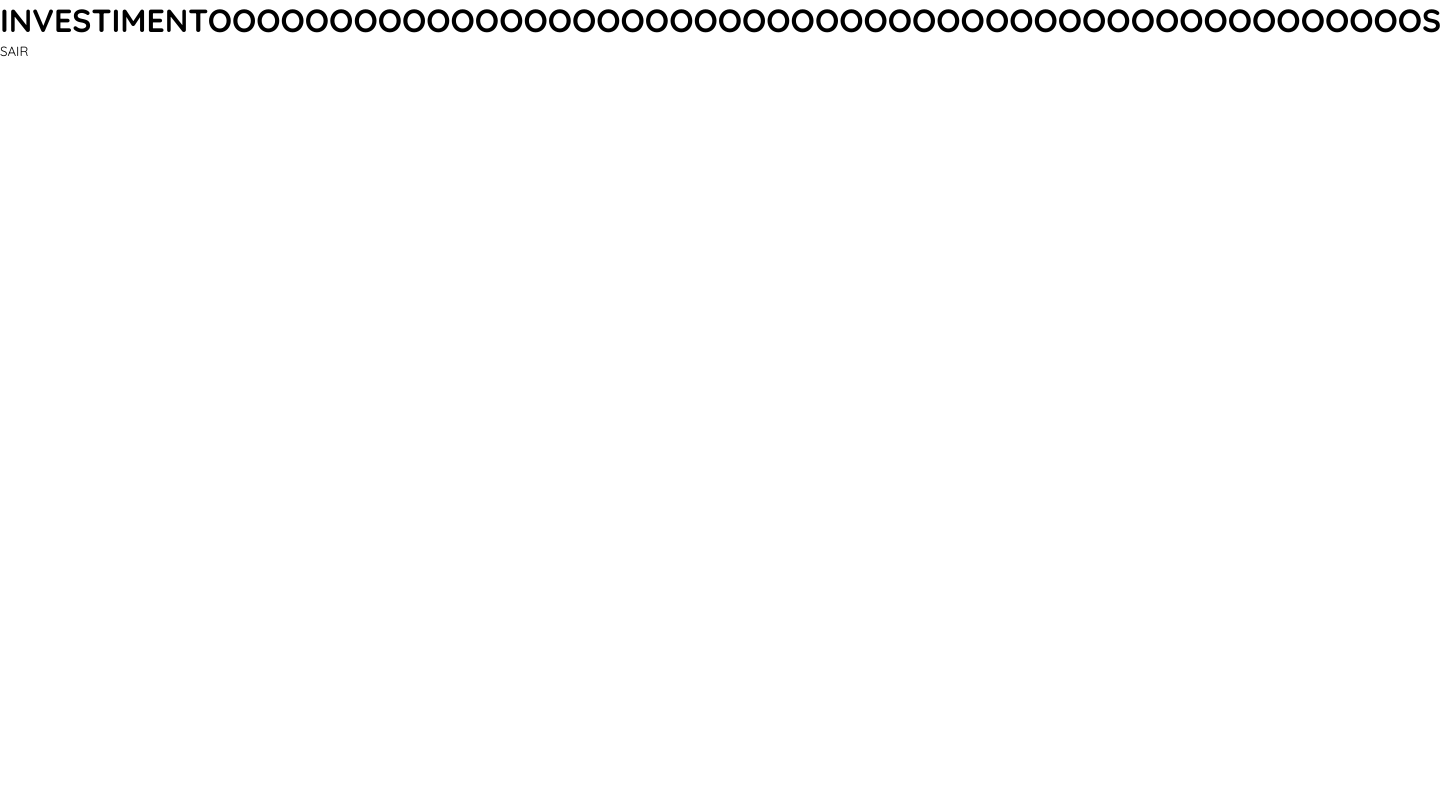
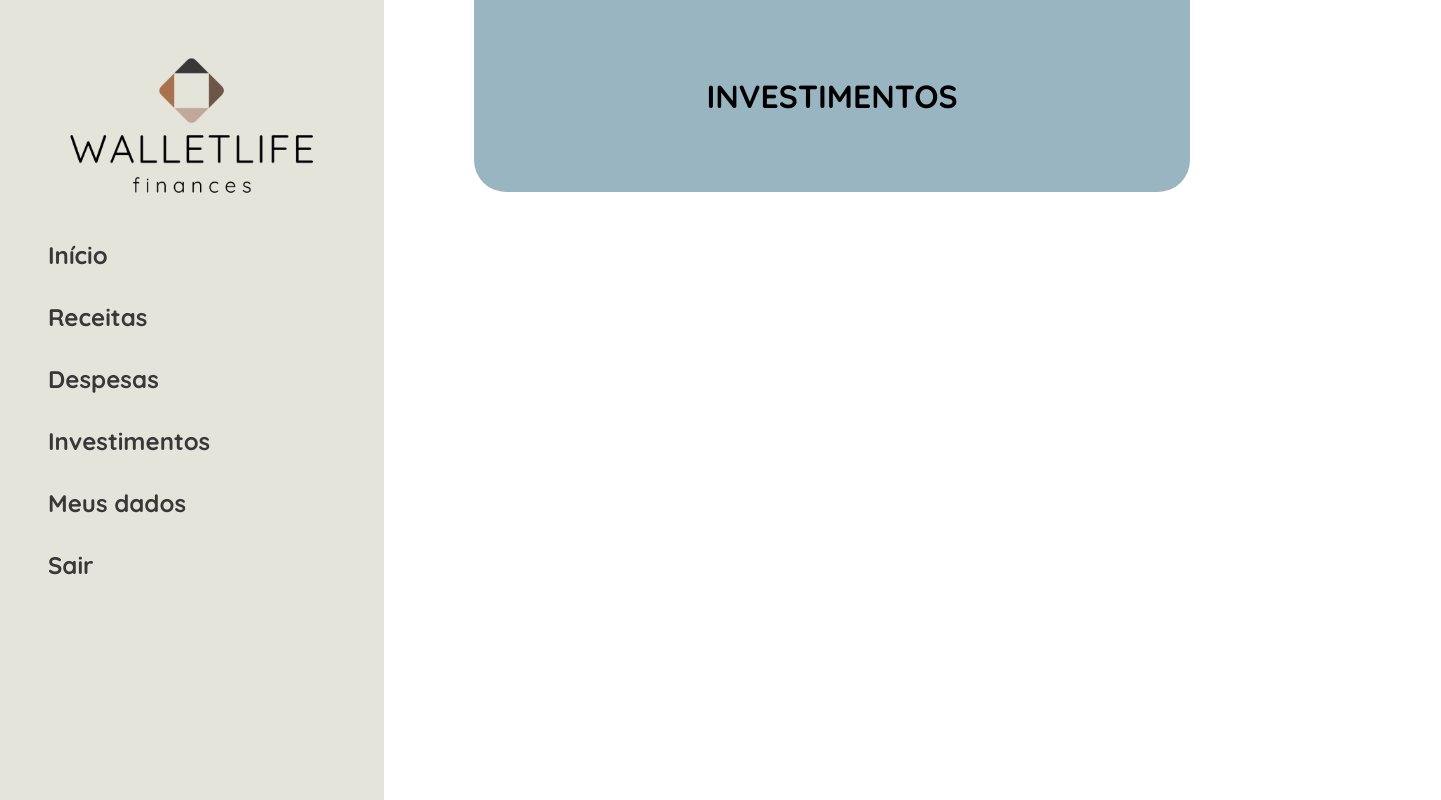
Before and after one commit to MarcosPaulo62/vs12-front-06-react-redux-wallet-life, a React (Create React App) app: page /investimentos in a window 1280 px wide. Shown: the whole page, 1441 px wide, since content can reach past the window. Built offline with nearby package versions, Linux system fonts and the light colour scheme; sample sign-in values are in the browser's storage.

Commit message:
navegação ok na dashboard entre início, receitas, despesas e investimentos

```diff
--- /dev/null
+++ b/src/components/expensesSectionDashboard/ExpensesSectionDashboard.tsx
@@ -0,0 +1,15 @@
+import { StyledSpan, StyledTitle } from "../../styles/typography";
+import { StyledDashboardLabel } from "../../styles/dashboardSections";
+import { StyledSectionDashboard } from "../revenuesSectionDashboard/style";
+
+export default function RevenuesSectionDashboard() {
+  return (
+    <StyledSectionDashboard>
+      <StyledDashboardLabel themecolor={"despesas"}>
+        <StyledTitle fontWeight={700} tag={"h2"} fontSize={"lg"}>
+          DESPESAS
+        </StyledTitle>
+      </StyledDashboardLabel>
+    </StyledSectionDashboard>
+  );
+}
--- /dev/null
+++ b/src/components/investmentsSectionDashboard/InvestmentsSectionDashboard.tsx
@@ -0,0 +1,15 @@
+import { StyledSpan, StyledTitle } from "../../styles/typography";
+import { StyledDashboardLabel } from "../../styles/dashboardSections";
+import { StyledSectionDashboard } from "../revenuesSectionDashboard/style";
+
+export default function InvestmentsSectionDashboard() {
+  return (
+    <StyledSectionDashboard>
+      <StyledDashboardLabel themecolor={"investimentos"}>
+        <StyledTitle fontWeight={700} tag={"h2"} fontSize={"lg"}>
+          INVESTIMENTOS
+        </StyledTitle>
+      </StyledDashboardLabel>
+    </StyledSectionDashboard>
+  );
+}
--- /dev/null
+++ b/src/components/revenuesSectionDashboard/RevenuesSectionDashboard.tsx
@@ -0,0 +1,15 @@
+import { StyledSpan, StyledTitle } from "../../styles/typography";
+import { StyledSectionDashboard } from "./style";
+import { StyledDashboardLabel } from "../../styles/dashboardSections";
+
+export default function RevenuesSectionDashboard() {
+  return (
+    <StyledSectionDashboard>
+      <StyledDashboardLabel themecolor={"receitas"}>
+        <StyledTitle fontWeight={700} tag={"h2"} fontSize={"lg"}>
+          RECEITAS
+        </StyledTitle>
+      </StyledDashboardLabel>
+    </StyledSectionDashboard>
+  );
+}
--- /dev/null
+++ b/src/components/revenuesSectionDashboard/style.ts
@@ -0,0 +1,10 @@
+import styled from 'styled-components';
+
+
+export const StyledSectionDashboard = styled.section`
+    display: flex;
+    flex-direction: column;
+    align-items: center;
+    width: 70%;
+
+`
--- a/src/pages/dashboard/style.ts
+++ b/src/pages/dashboard/style.ts
@@ -3,5 +3,4 @@ import styled from 'styled-components';
 export const StyledContainerDashboard = styled.div`
 
     display: flex;
-    justify-content:space-between;
 `
--- a/src/pages/despesas/Despesas.tsx
+++ b/src/pages/despesas/Despesas.tsx
@@ -1,10 +1,16 @@
 import { NavLink } from "react-router-dom";
+import SideHeader from "../../components/sideHeaderDashboard/SideHeaderDashboard";
+import { StyledContainerDashboard } from "../dashboard/style";
+import ExpensesSectionDashboard from "../../components/expensesSectionDashboard/ExpensesSectionDashboard";
 
-export default function Despesas() {
+export default function Receitas() {
     return(
-        <div>
-            <h1>DESPESAAAAAAAAAAAAAS</h1>
-            <NavLink to="/login"><button>SAIR</button></NavLink>
-        </div>
+        <>
+        <StyledContainerDashboard>
+          <SideHeader />
+          <ExpensesSectionDashboard />
+        </StyledContainerDashboard>
+        <NavLink to="/login"></NavLink>
+      </>
     )
 }
--- a/src/pages/investimentos/Investimentos.tsx
+++ b/src/pages/investimentos/Investimentos.tsx
@@ -1,10 +1,16 @@
 import { NavLink } from "react-router-dom";
+import SideHeader from "../../components/sideHeaderDashboard/SideHeaderDashboard";
+import { StyledContainerDashboard } from "../dashboard/style";
+import InvestmentsSectionDashboard from "../../components/investmentsSectionDashboard/InvestmentsSectionDashboard";
 
-export default function Investimentos() {
+export default function Receitas() {
     return(
-        <div>
-            <h1>INVESTIMENTOOOOOOOOOOOOOOOOOOOOOOOOOOOOOOOOOOOOOOOOOOOOOOOOOOS</h1>
-            <NavLink to="/login"><button>SAIR</button></NavLink>
-        </div>
+        <>
+        <StyledContainerDashboard>
+          <SideHeader />
+          <InvestmentsSectionDashboard />
+        </StyledContainerDashboard>
+        <NavLink to="/login"></NavLink>
+      </>
     )
 }
--- a/src/pages/receitas/Receitas.tsx
+++ b/src/pages/receitas/Receitas.tsx
@@ -1,10 +1,16 @@
 import { NavLink } from "react-router-dom";
+import SideHeader from "../../components/sideHeaderDashboard/SideHeaderDashboard";
+import { StyledContainerDashboard } from "../dashboard/style";
+import RevenuesSectionDashboard from "../../components/revenuesSectionDashboard/RevenuesSectionDashboard";
 
 export default function Receitas() {
     return(
-        <div>
-            <h1>RECEITASSSSSSSSSSSSSSSSSSSSSSS</h1>
-            <NavLink to="/login"><button>SAIR</button></NavLink>
-        </div>
+        <>
+        <StyledContainerDashboard>
+          <SideHeader />
+          <RevenuesSectionDashboard />
+        </StyledContainerDashboard>
+        <NavLink to="/login"></NavLink>
+      </>
     )
 }
--- /dev/null
+++ b/src/pages/receitas/style.ts
@@ -0,0 +1,17 @@
+import { styled } from "styled-components";
+
+export const DashboardContainer = styled.div`
+    width: 50rem;
+    max-width: 80%;
+    height: 12rem;
+    display: flex;
+    flex-direction: column;
+    justify-content: center;
+    align-items: center;
+    background-color: ${({theme}) => theme.color.alabaster};
+    border-radius: 0px 0px 32px 32px;
+
+    position: sticky;
+    top: 0;
+
+`
--- /dev/null
+++ b/src/styles/dashboardSections.ts
@@ -0,0 +1,38 @@
+import styled, { css } from "styled-components";
+
+interface iStyledDashboardThemeProps {
+    themecolor: "receitas" | "despesas" | "investimentos";
+}
+
+export const StyledDashboardLabel = styled.div<iStyledDashboardThemeProps>`
+    width: 50rem;
+    max-width: 80%;
+    height: 12rem;
+    display: flex;
+    flex-direction: column;
+    justify-content: center;
+    align-items: center;
+    background-color: ${({theme}) => theme.color.alabaster};
+    border-radius: 0px 0px 32px 32px;
+
+    position: sticky;
+    top: 0;
+
+    ${({ themecolor }) => {
+        switch (themecolor) {
+            case "receitas":
+                return css`
+                background-color: ${({ theme }) => theme.color.green};
+                `
+            case "despesas":
+                return css`
+                background-color: ${({ theme }) => theme.color.red};
+                `
+            case "investimentos":
+                return css`
+                background-color: ${({ theme }) => theme.color.blue};
+                `
+        }
+    }}
+
+`;
```
